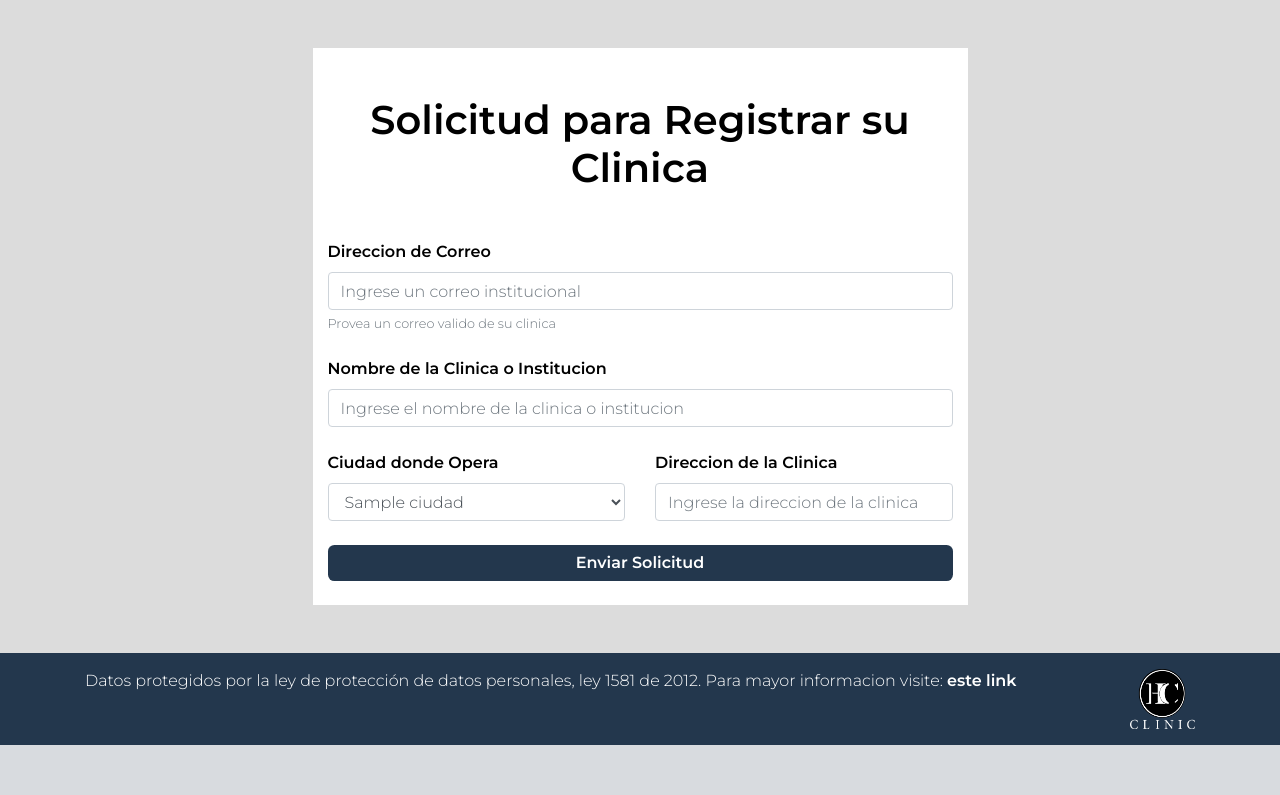
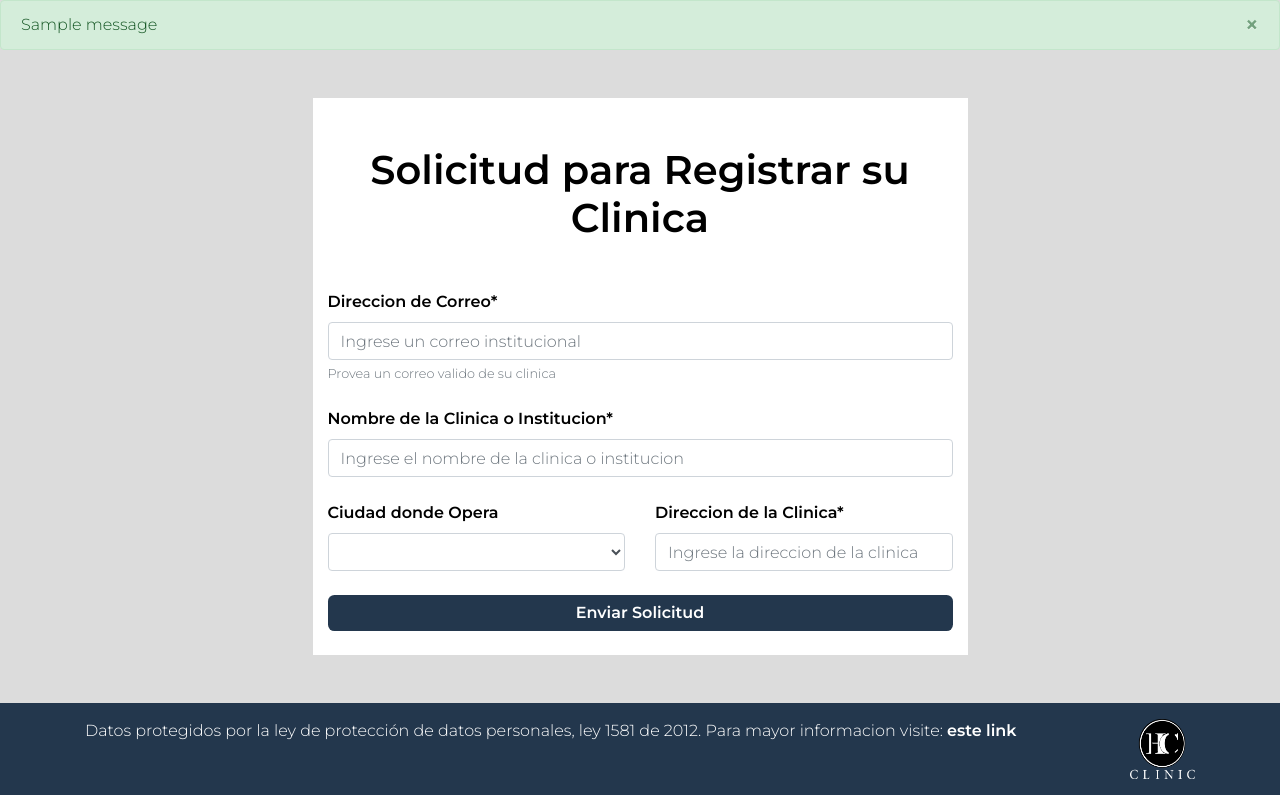
Before and after one commit to juaca2009/GestorHistoriasClinicas, a Flask app: template sistema_gestor_historias_clinicas/templates/solicitud_clinica.html in a window 1280 px wide. Shown: the part 80-875 px from the top of the page. Before the commit the page ends 825 px from the top, so only its background shows below. Run offline with Flask 2, Linux system fonts and the light colour scheme; tables that the repository leaves empty or names only in its code hold one stand-in row (values such as "Sample post"); the template is opened without the code that fills it: values that come from a table or form of the project are taken from there, most other values are stand-ins (such as "Sample title", 1, 10 or a date in 2020); one stand-in notice (Sample message) is shown; lists and menus that the app fills with data are empty.

Commit message:
formato solicitud clinica funcionando

```diff
--- a/sistema_gestor_historias_clinicas/dtos/homeDtos/solicitudClinicaDto.py
+++ b/sistema_gestor_historias_clinicas/dtos/homeDtos/solicitudClinicaDto.py
@@ -11,4 +11,4 @@ class solicitudClinicaDto(FlaskForm):
                          coerce=str, validators=[DataRequired()])
     direccionC = StringField('direccionC',
                             validators=[DataRequired(), Length(min=8, max=30)])
-    submit = SubmitField('solicitud')
+    submit = SubmitField('Enviar Solicitud')
--- a/sistema_gestor_historias_clinicas/templates/principal_layout.html
+++ b/sistema_gestor_historias_clinicas/templates/principal_layout.html
@@ -39,6 +39,18 @@
             </div>
         </nav>
 
+        {% with messages = get_flashed_messages(with_categories=true) %}
+            {% if messages %}
+                {% for category, message in messages  %}
+                    <div class="alert alert-{{ category }} alert-dismissible fade show">
+                        {{ message }}
+                        <button type="button" class="close" data-dismiss="alert" aria-label="Close">
+                        <span aria-hidden="true">&times;</span>
+                        </button>
+                   </div>
+                {% endfor %}
+            {% endif %}
+        {% endwith %}
         {% block contenido %} {% endblock %}
 
         <footer class="bg-dark py-3">
--- a/sistema_gestor_historias_clinicas/templates/solicitud_clinica.html
+++ b/sistema_gestor_historias_clinicas/templates/solicitud_clinica.html
@@ -16,35 +16,32 @@
                             Solicitud para Registrar su Clinica
                         </h1>
                     </div>
-                    <form>
+                    <form method="POST" action="">
+                        {{ form.hidden_tag() }}
                         <div class="form-group mb-4">
-                          <label for="exampleInputEmail1" class="form-label text-black font-weight-bold">Direccion de Correo</label>
-                          <input type="email" class="form-control" placeholder="Ingrese un correo institucional" id="exampleInputEmail1" aria-describedby="emailHelp">
+                          <label for="exampleInputEmail1" class="form-label text-black font-weight-bold">Direccion de Correo*</label>
+                          {{ form.email(class="form-control", placeholder="Ingrese un correo institucional", id="exampleInputEmail1", type="email") }}
                           <small id="emailHelp" class="form-text text-muted">Provea un correo valido de su clinica</small>
                         </div>
                         <div class="form-group mb-4">
-                          <label for="exampleInputPassword1" class="form-label text-black font-weight-bold">Nombre  de la Clinica o Institucion</label>
-                          <input type="text" class="form-control mb-2"  placeholder="Ingrese el nombre de la clinica o institucion" id="exampleInputPassword1">
+                          <label for="exampleInputPassword1" class="form-label text-black font-weight-bold">Nombre  de la Clinica o Institucion*</label>
+                          {{ form.nombreC(class="form-control mb-2", placeholder="Ingrese el nombre de la clinica o institucion", id="exampleInputPassword1", type="text") }}
                         </div>
                         <div class="row">
                             <div class="col">
                                 <div class="form-group">
                                     <label for="exampleFormControlSelect1" class="text-black font-weight-bold">Ciudad donde Opera</label>
-                                    <select class="form-control" id="exampleFormControlSelect1">
-                                      {% for i in ciudad %}
-                                        <option>{{ i }}</option>
-                                      {% endfor %}
-                                    </select>
+                                    {{ form.ciudadC(class="form-control", id="exampleFormControlSelect1") }}
                                 </div>
                             </div>
                             <div class="col">
                                 <div class="form-group mb-4">
-                                    <label for="exampleInputPassword1" class="form-label text-black font-weight-bold">Direccion  de la Clinica</label>
-                                    <input type="text" class="form-control mb-2"  placeholder="Ingrese la direccion de la clinica" id="exampleInputPassword1">
-                                  </div>
+                                    <label for="exampleInputPassword1" class="form-label text-black font-weight-bold">Direccion  de la Clinica*</label>
+                                    {{ form.direccionC(class="form-control mb-2", placeholder="Ingrese la direccion de la clinica", id="exampleInputPassword1", type="text") }}
+                                </div>
                             </div>
                         </div>
-                        <button type="submit" class="btn btn-primary w-100 btn-color font-weight-bold mb-4">Enviar Solicitud</button>
+                        {{ form.submit(class="btn btn-primary w-100 btn-color font-weight-bold mb-4", type="submit") }}
                     </form>
                 </div>
                 <div class="col-lg-3"></div>
--- a/sistema_gestor_historias_clinicas/vistas/homeV.py
+++ b/sistema_gestor_historias_clinicas/vistas/homeV.py
@@ -22,4 +22,7 @@ def registro_clinico():
     form = solicitudClinicaDto()
     ciudades = services_home.obtener_Tciudades()
     form.ciudadC.choices = ciudades #asignacion de tuplas para el form dinamico select
-    return render_template("solicitud_clinica.html", titulo='Registro Clinico', ciudad=ciudades)
+    if form.validate_on_submit():
+        flash(f'La solicitud para {form.nombreC.data} ha sido enviada', 'success')
+        return redirect(url_for('home'))
+    return render_template("solicitud_clinica.html", titulo='Registro Clinico', form=form)
```
